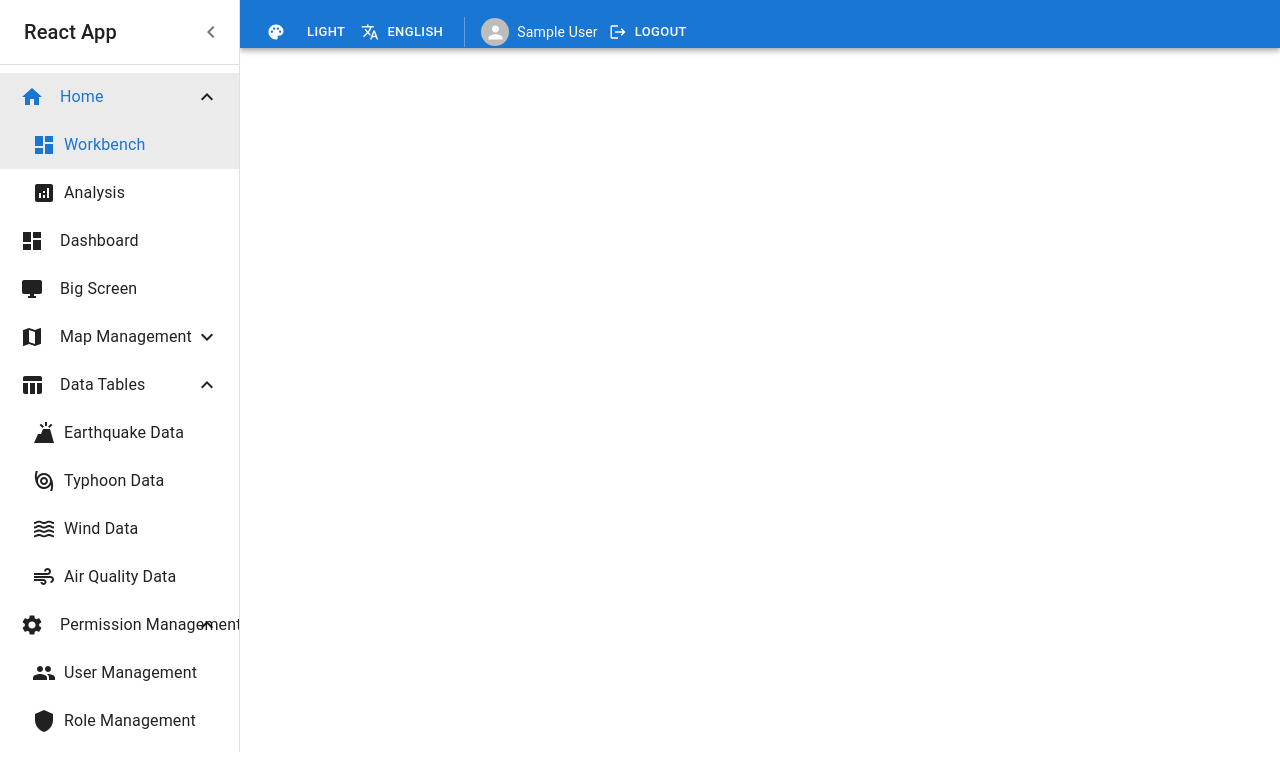
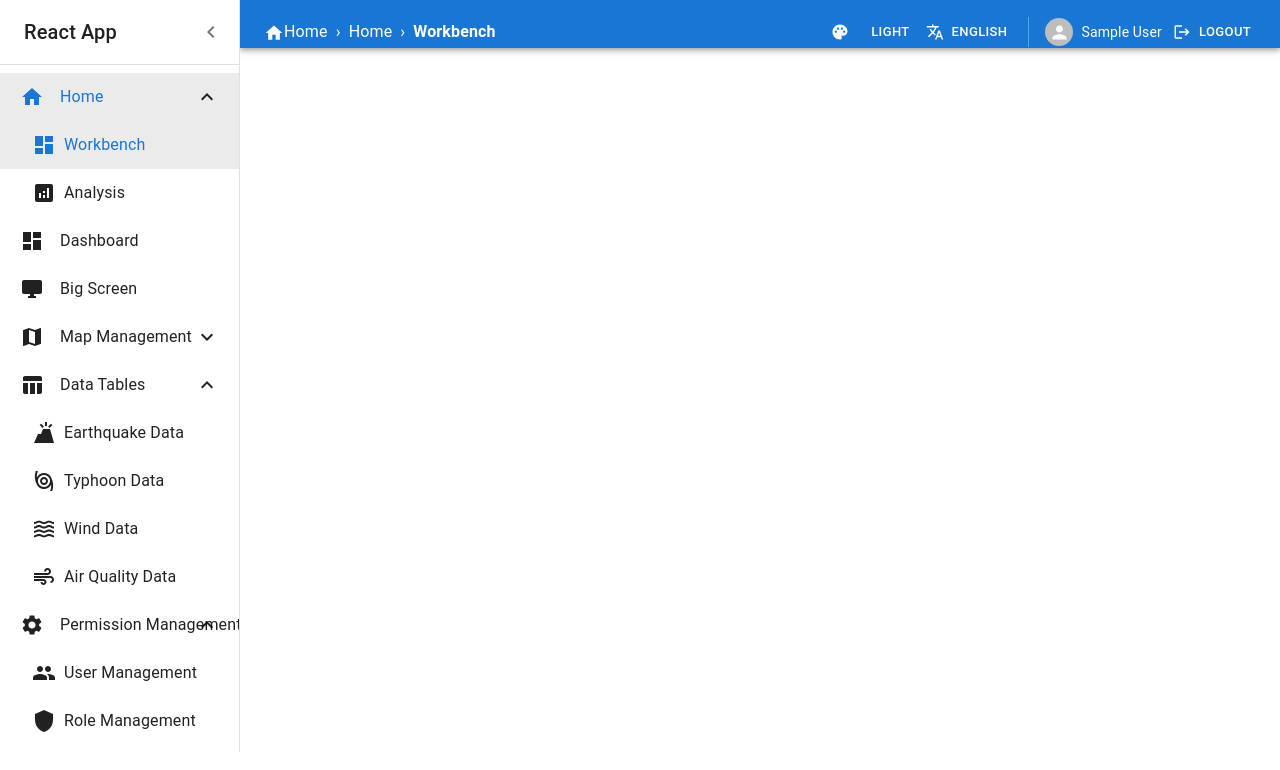
Before and after one commit to wenping29/Cesium, a React (Vite) app in the folder MS_Web/: page /workbench in a window 1280 px wide. Shown: the top 770 px of the page. Built offline with nearby package versions, Linux system fonts and the light colour scheme; sample sign-in values are in the browser's storage; what cesium would draw is missing.

Commit message:
新增面包屑

```diff
--- /dev/null
+++ b/MS_Web/src/components/Breadcrumb.jsx
@@ -0,0 +1,96 @@
+import { useLocation, useNavigate } from 'react-router-dom'
+import { Breadcrumbs, Link, Typography } from '@mui/material'
+import HomeIcon from '@mui/icons-material/Home'
+import { useTranslation } from 'react-i18next'
+
+const breadcrumbMap = {
+  '/workbench': { label: 'nav.workbench', parent: '/' },
+  '/analysis': { label: 'nav.analysis', parent: '/' },
+  '/dashboard': { label: 'nav.dashboard', parent: '/' },
+  '/big-screen': { label: 'nav.bigScreen', parent: '/' },
+  '/earthquake-table': { label: 'earthquakeTable.title', parent: '/dataTables' },
+  '/typhoon-table': { label: 'typhoonTable.title', parent: '/dataTables' },
+  '/wind-table': { label: 'windTable.title', parent: '/dataTables' },
+  '/airquality-table': { label: 'airQualityTable.title', parent: '/dataTables' },
+  '/user-management': { label: 'nav.userManagement', parent: '/permission' },
+  '/role-management': { label: 'nav.roleManagement', parent: '/permission' },
+  '/menu-management': { label: 'nav.menuManagement', parent: '/permission' },
+  '/department-management': { label: 'nav.departmentManagement', parent: '/permission' },
+  '/map': { label: 'nav.map', parent: '/maps' },
+  '/openlayer-map': { label: 'nav.olMap', parent: '/maps' },
+  '/leaflet-map': { label: 'nav.leafletMap', parent: '/maps' },
+  '/image-to-bim': { label: 'nav.imageToBim', parent: '/' },
+  '/attendance-report': { label: 'nav.openReport', parent: '/attendance' },
+  '/workhour-report': { label: 'nav.workHourReport', parent: '/attendance' },
+  '/leave-report': { label: 'nav.leaveReport', parent: '/attendance' },
+  '/annual-leave-report': { label: 'nav.annualLeaveReport', parent: '/attendance' },
+  '/profile': { label: 'nav.editProfile', parent: '/' },
+  '/change-password': { label: 'nav.changePassword', parent: '/' },
+}
+
+const groupMap = {
+  '/': { label: 'nav.home', path: '/workbench' },
+  '/dataTables': { label: 'nav.dataTables', path: '/earthquake-table' },
+  '/permission': { label: 'nav.permissionManagement', path: '/user-management' },
+  '/maps': { label: 'nav.mapCategory', path: '/map' },
+  '/attendance': { label: 'nav.attendanceManagement', path: '/attendance-report' },
+}
+
+export default function Breadcrumb() {
+  const { t } = useTranslation()
+  const location = useLocation()
+  const navigate = useNavigate()
+
+  const getBreadcrumbs = () => {
+    const breadcrumbs = []
+    let currentPath = location.pathname
+
+    while (currentPath) {
+      const item = breadcrumbMap[currentPath]
+      if (item) {
+        breadcrumbs.unshift({ path: currentPath, label: t(item.label) })
+
+        if (item.parent && groupMap[item.parent]) {
+          const group = groupMap[item.parent]
+          breadcrumbs.unshift({ path: group.path, label: t(group.label) })
+          currentPath = groupMap[group.parent]?.path || null
+        } else {
+          currentPath = null
+        }
+      } else {
+        currentPath = null
+      }
+    }
+
+    breadcrumbs.unshift({ path: '/workbench', label: t('nav.home'), icon: <HomeIcon fontSize="small" /> })
+
+    return breadcrumbs
+  }
+
+  const breadcrumbs = getBreadcrumbs()
+
+  return (
+    <Breadcrumbs separator="›" sx={{ color: 'white' }}>
+      {breadcrumbs.map((crumb, index) => {
+        const isLast = index === breadcrumbs.length - 1
+        return isLast ? (
+          <Typography key={crumb.path} sx={{ color: 'white', fontWeight: 'bold' }}>
+            {crumb.icon}
+            {crumb.label}
+          </Typography>
+        ) : (
+          <Link
+            key={crumb.path}
+            underline="hover"
+            color="inherit"
+            onClick={() => navigate(crumb.path)}
+            sx={{ cursor: 'pointer' }}
+          >
+            {crumb.icon}
+            {crumb.label}
+          </Link>
+        )
+      })}
+    </Breadcrumbs>
+  )
+}
--- a/MS_Web/src/components/NavBar.jsx
+++ b/MS_Web/src/components/NavBar.jsx
@@ -11,6 +11,7 @@ import { useTranslation } from 'react-i18next'
 import useAuthStore from '../store/authStore'
 import LanguageSwitcher from './LanguageSwitcher'
 import ThemeSwitcher from './ThemeSwitcher'
+import Breadcrumb from './Breadcrumb'
 
 export default function NavBar() {
   const { t } = useTranslation()
@@ -32,6 +33,9 @@ export default function NavBar() {
   return (
     <AppBar position="static" sx={{ zIndex: 1201, height: 48 }}>
       <Toolbar sx={{ minHeight: 48 }}>
+        <Box sx={{ flexGrow: 1 }}>
+          <Breadcrumb />
+        </Box>
         <Box sx={{ display: 'flex', gap: 1, alignItems: 'center' }}>
           <ThemeSwitcher />
           <LanguageSwitcher />
```
